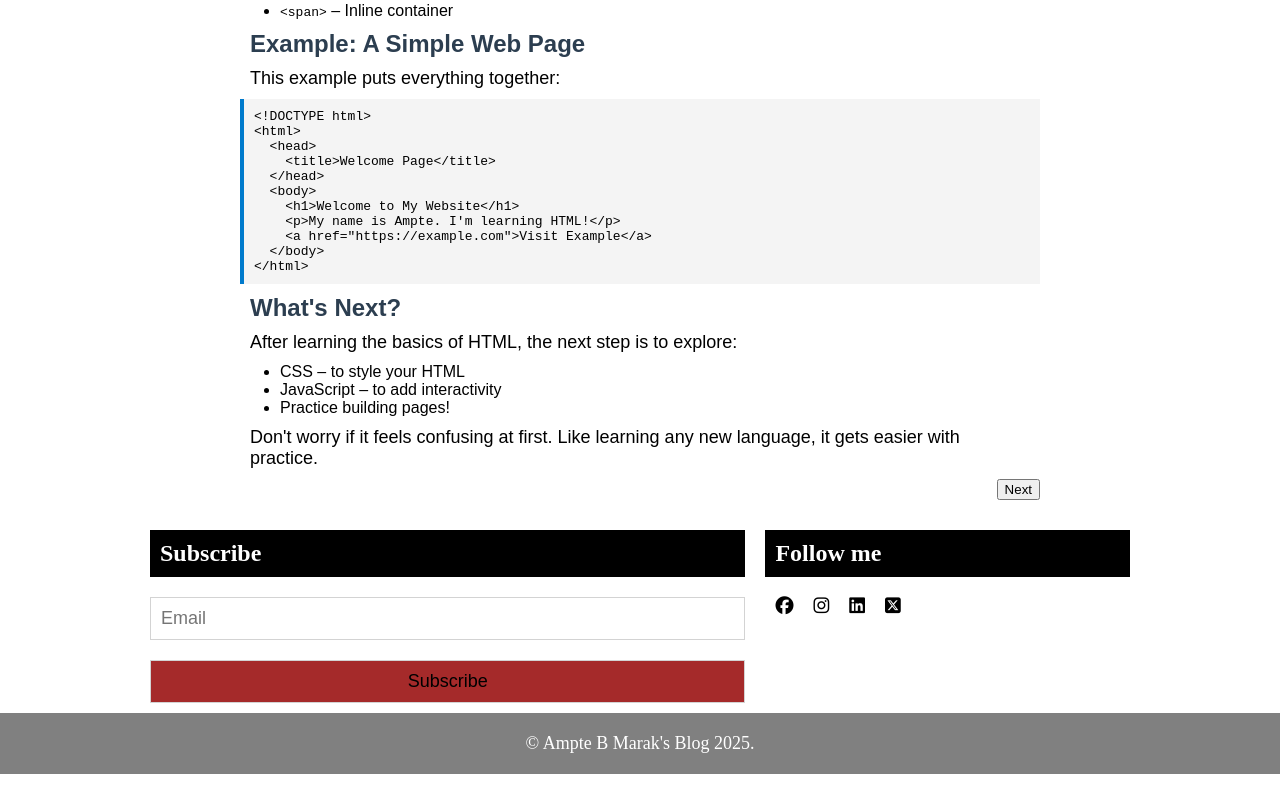
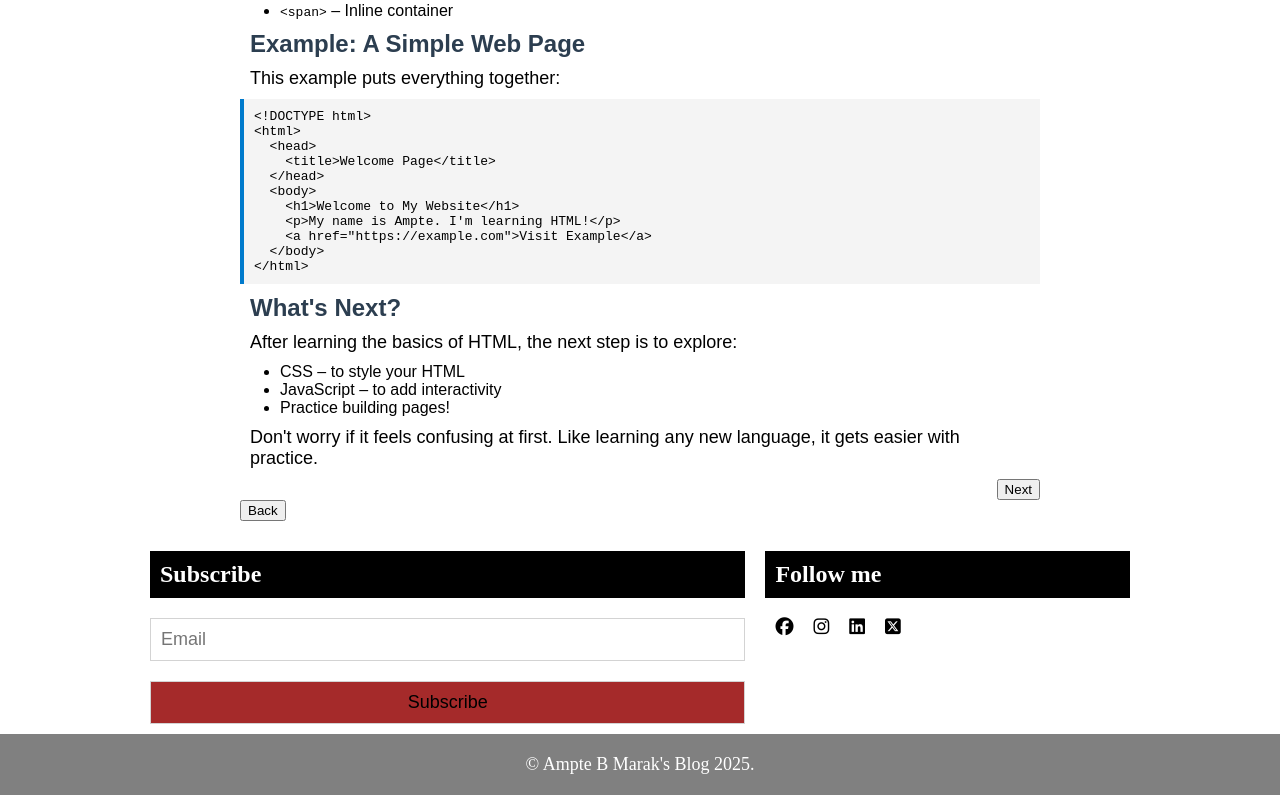
Before and after one commit to Ampte/blog, a React (Vite) app in the folder blog/: page /#/html in a window 1280 px wide. Shown: the part 728-1523 px from the top of the page. Before the commit the page ends 1502 px from the top, so only its background shows below. Built offline with nearby package versions, Linux system fonts and the light colour scheme; a web font is replaced by a local one.

Commit message:
Add back button

```diff
--- a/blog/src/pages/html.jsx
+++ b/blog/src/pages/html.jsx
@@ -83,6 +83,9 @@ const HTMLBasics = () => {
       }}>
         <button className='next' onClick={() => navigate("/css")}>Next</button>
       </div>
+      <div className='go-back'>
+        <button className='back' onClick={() => window.history.back()}>Back</button>
+      </div>
     </div>
     </>
   );
```
